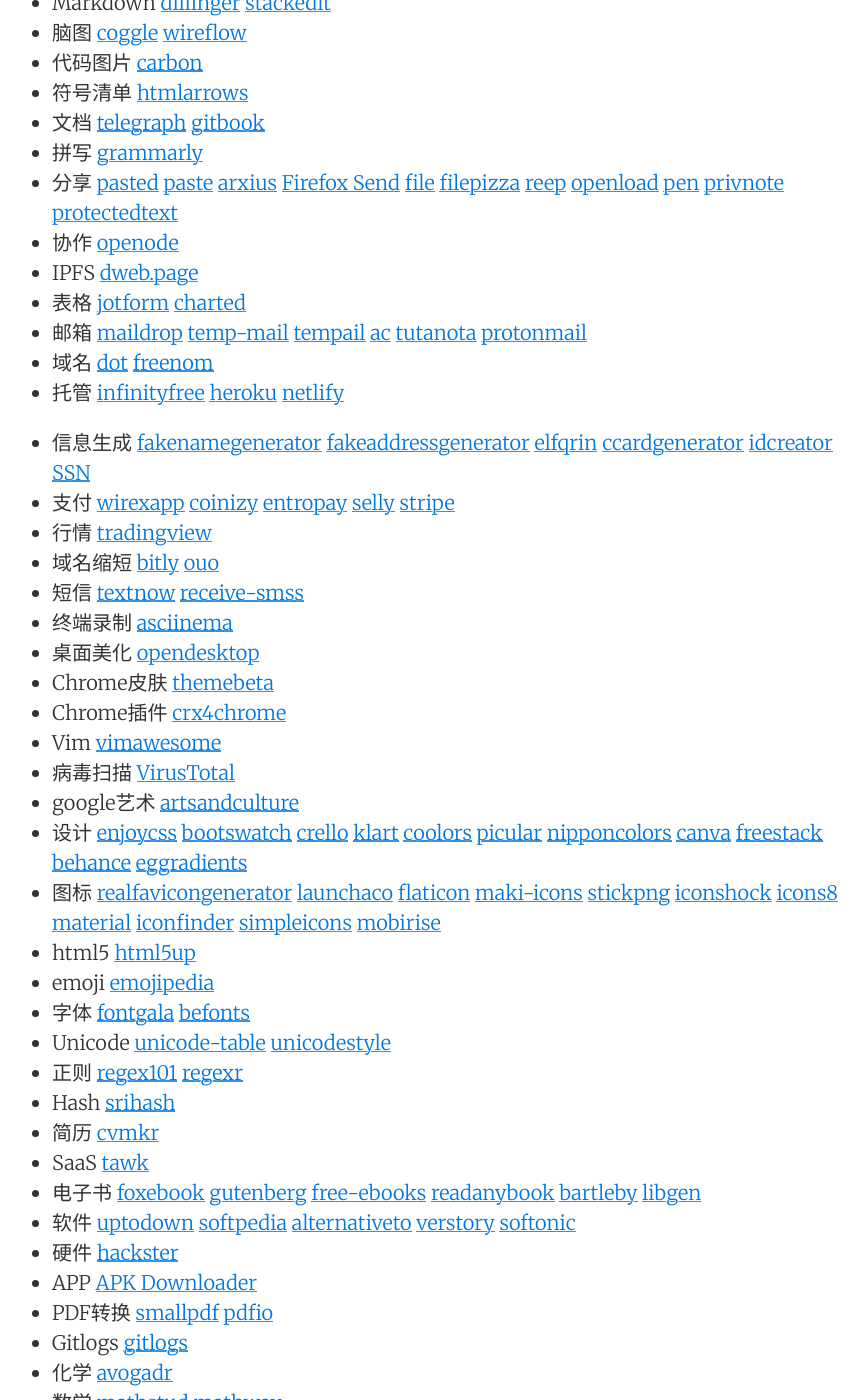
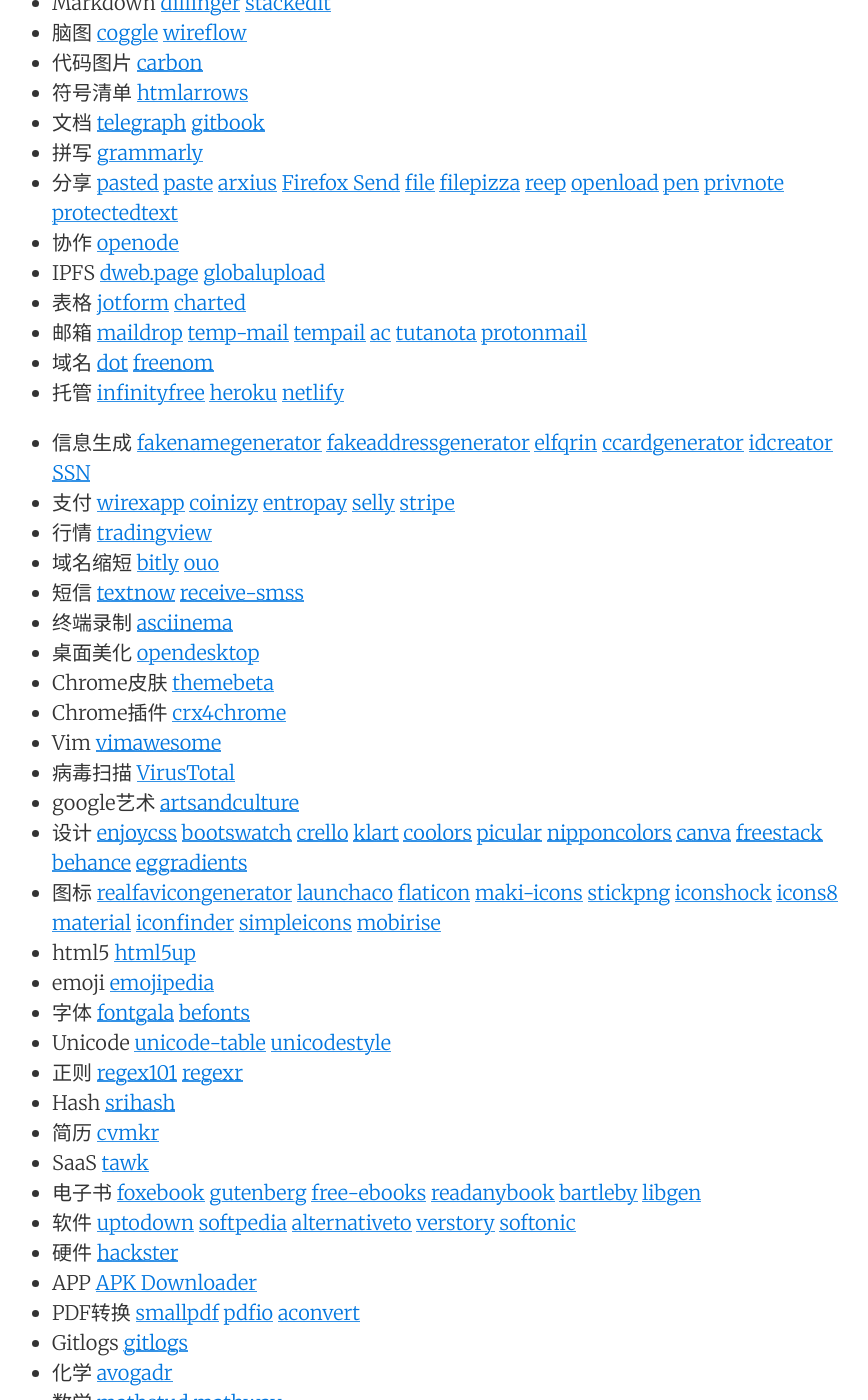
Before and after one commit to cppy/cppy.github.io, a Jekyll site: the page built from _posts/2017-01-01-.md, in a window 1280 px wide and 1400 px high, scrolled down 1074 px. Shown: the whole window, without its empty margins (208-1076 px from the left). Built offline with Jekyll 4.4.1, drawn with Linux system fonts in a browser that asks for light colours; nearby versions of some CDN libraries.

Commit message:
Update 2017-01-01-.md

```diff
--- a/_posts/2017-01-01-.md
+++ b/_posts/2017-01-01-.md
@@ -133,6 +133,7 @@
             [protectedtext](https://www.protectedtext.com/)
 * 协作       [openode](https://wbo.openode.io/)
 * IPFS      [dweb.page](http://dweb.page)
+            [globalupload](https://globalupload.io/)
 * 表格      [jotform](https://www.jotform.com/)
             [charted](https://www.charted.co/)
 * 邮箱      [maildrop](https://maildrop.cc/)
@@ -218,6 +219,7 @@
 * APP        [APK Downloader](https://apps.evozi.com/apk-downloader/)
 * PDF转换     [smallpdf](https://smallpdf.com/)
             [pdfio](https://pdf.io/)
+            [aconvert](https://www.aconvert.com/)
 * Gitlogs    [gitlogs](http://www.gitlogs.com/)
 * 化学       [avogadr](https://avogadr.io/)
 * 数学       [mathstud](http://mathstud.io/)
```
